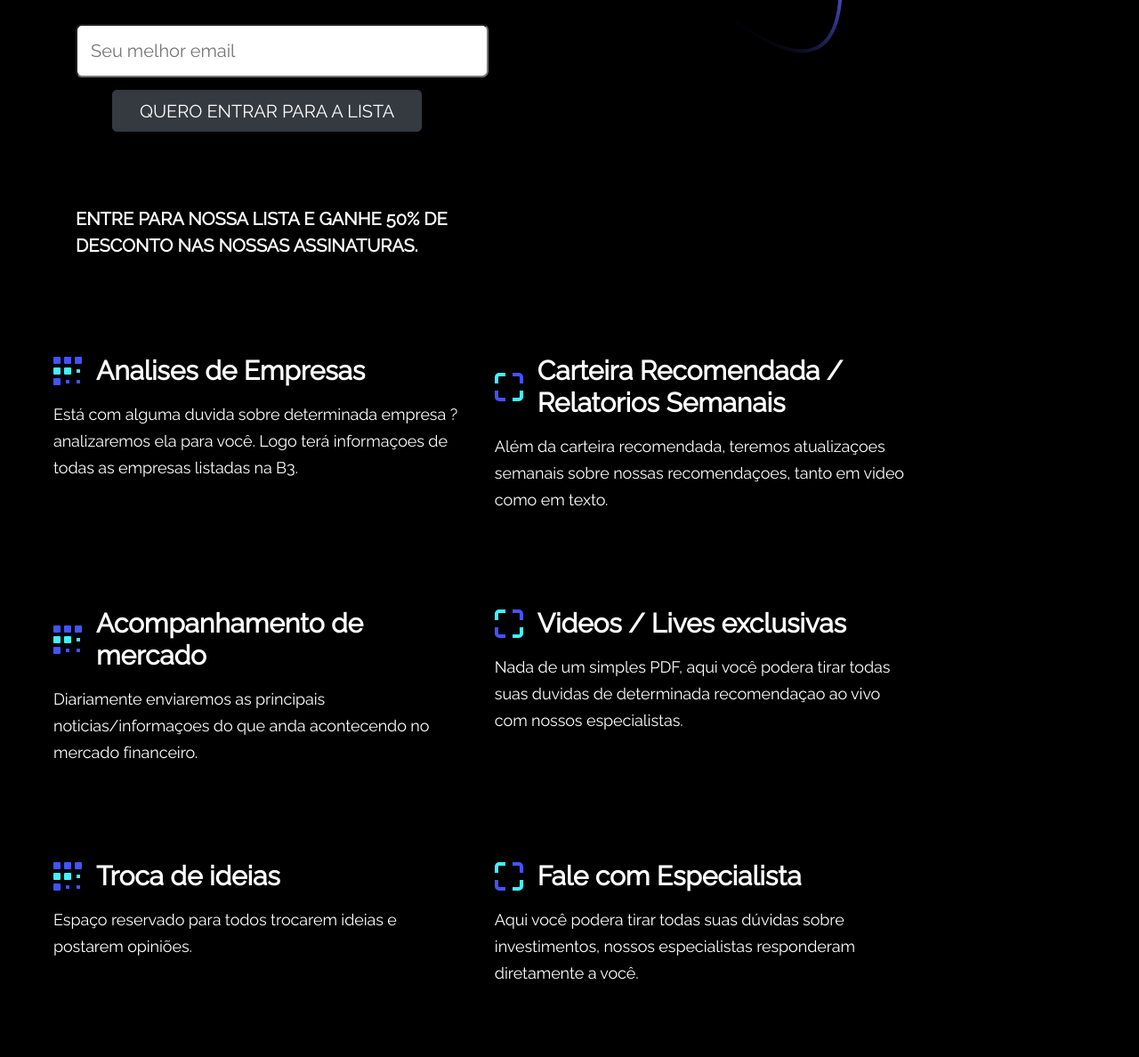
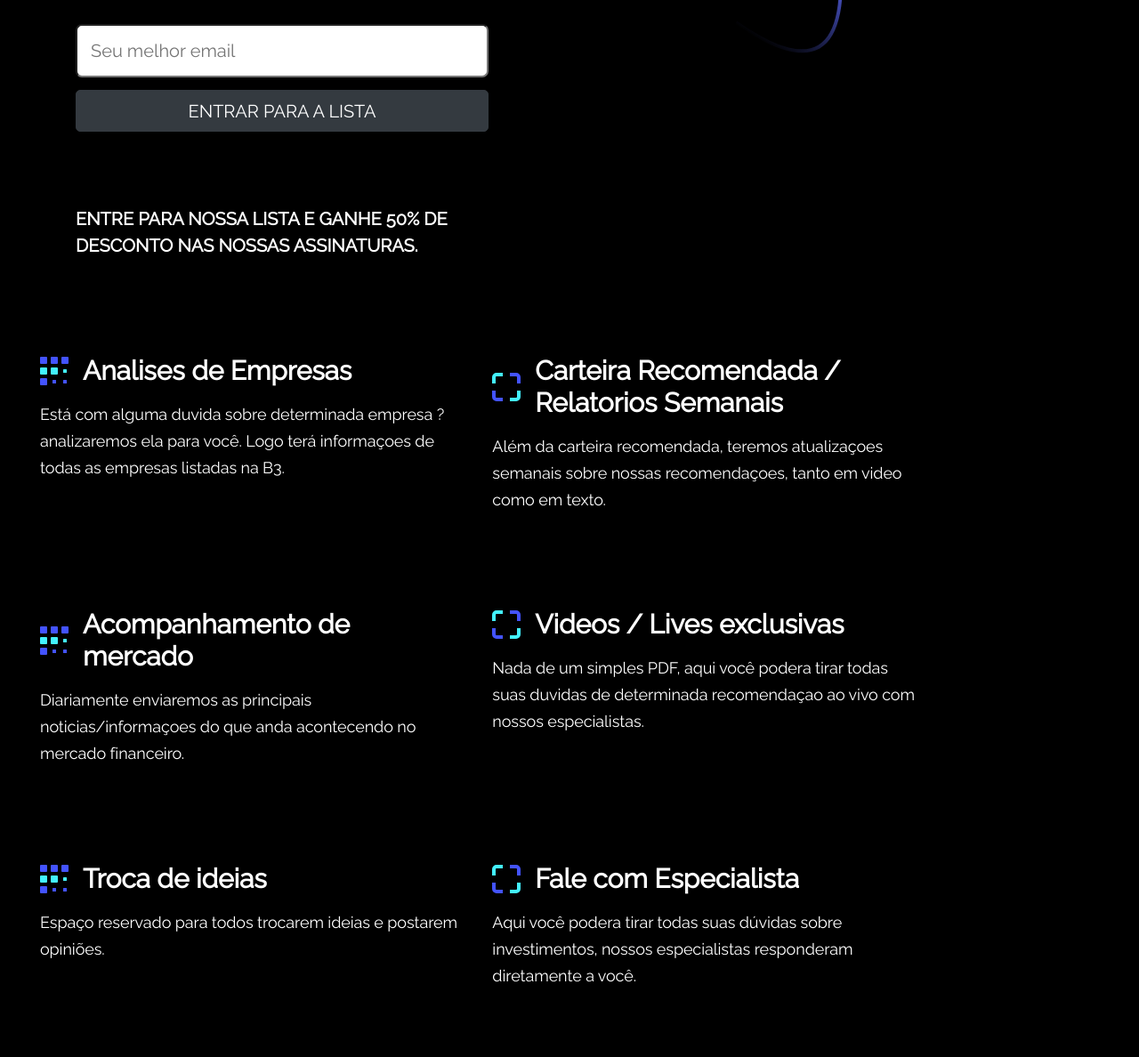
Before and after one commit to jonrato/merlinresearchlandingpage, a plain HTML site: page index.html in a window 1280 px wide. Shown: the part 917-2105 px from the top of the page at 89% size. Drawn offline with nearby package versions, Linux system fonts and the light colour scheme; a script that the page names is missing.

Commit message:
Landing Page Merlin Research

```diff
--- a/index.html
+++ b/index.html
@@ -67,8 +67,8 @@ Sem conflito de interesses e sem perda de tempo, nosso unico proposito aqui é f
 
 	                            </div>
 
-	                            <div class="col-12 offset-1" style="padding-bottom: 12%">
-	                                <input type="button" class="btn btn-dark col-9" onclick="sendEmail();" value="QUERO ENTRAR PARA A LISTA"/>
+	                            <div class="col-12 offset-0" style="padding-bottom: 12%">
+	                                <input type="button" class="btn btn-dark col-12" onclick="sendEmail();" value="ENTRAR PARA A LISTA"/>
 	                            </div>
 
 
@@ -351,13 +351,13 @@ Sem conflito de interesses e sem perda de tempo, nosso unico proposito aqui é f
                 </div>
             </section>
 
-            <section class="features section col-12">
+            <section class="features section">
                 <div class="container col-12">
                     <div class="features-inner section-inner col-12">
 						<div class="features-wrap col-12">
 							<div class="row" style="padding-bottom: 5%;">
 
-	                        <div class="feature col-5">
+	                        <div class="feature col-lg-5 col-md-5 col-sm-10 cold-xs-10">
 	                            <div class="feature-inner">
 									<div class="feature-header mb-16">
 										<div class="feature-icon mr-16">
@@ -381,7 +381,7 @@ Sem conflito de interesses e sem perda de tempo, nosso unico proposito aqui é f
 
 
 
-							<div class="feature col-5">
+							<div class="feature col-lg-5 col-md-5 col-sm-10 cold-xs-10">
 	                            <div class="feature-inner">
 									<div class="feature-header mb-16">
 										<div class="feature-icon mr-16">
@@ -403,7 +403,7 @@ Sem conflito de interesses e sem perda de tempo, nosso unico proposito aqui é f
 	                    </div>
 
 	                    <div class="row" style="padding-bottom: 5%">
-							<div class="feature col-5">
+							<div class="feature col-lg-5 col-md-5 col-sm-10 cold-xs-10">
 	                            <div class="feature-inner">
 									<div class="feature-header mb-16">
 										<div class="feature-icon mr-16">
@@ -426,7 +426,7 @@ Sem conflito de interesses e sem perda de tempo, nosso unico proposito aqui é f
 
 							</div>
 
-	                            <div class="feature col-5">
+	                            <div class="feature col-lg-5 col-md-5 col-sm-10 cold-xs-10">
 	                            <div class="feature-inner">
 									<div class="feature-header mb-16">
 										<div class="feature-icon mr-16">
@@ -451,7 +451,7 @@ Sem conflito de interesses e sem perda de tempo, nosso unico proposito aqui é f
 	                    <div class="row" style="padding-bottom: 5%">
 
 
-	                        <div class="feature col-5">
+	                        <div class="feature col-lg-5 col-md-5 col-sm-10 cold-xs-10">
 	                            <div class="feature-inner">
 									<div class="feature-header mb-16">
 										<div class="feature-icon mr-16">
@@ -474,7 +474,7 @@ Sem conflito de interesses e sem perda de tempo, nosso unico proposito aqui é f
 	                        </div>
 
 
-	                        <div class="feature col-5">
+	                        <div class="feature col-lg-5 col-md-5 col-sm-10 cold-xs-10">
 	                            <div class="feature-inner">
 									<div class="feature-header mb-16">
 										<div class="feature-icon mr-16">
@@ -501,7 +501,7 @@ Sem conflito de interesses e sem perda de tempo, nosso unico proposito aqui é f
 	                    <div class="row" style="padding-bottom: 5%">
 
 
-	                        <div class="feature col-5">
+	                        <div class="feature col-lg-5 col-md-5 col-sm-10 cold-xs-10">
 	                            <div class="feature-inner">
 									<div class="feature-header mb-16">
 										<div class="feature-icon mr-16">
@@ -524,7 +524,7 @@ Sem conflito de interesses e sem perda de tempo, nosso unico proposito aqui é f
 	                            </div>
 	                        </div>
 
-	                        <div class="feature col-5">
+	                        <div class="feature col-lg-5 col-md-5 col-sm-10 cold-xs-10">
 	                            <div class="feature-inner">
 									<div class="feature-header mb-16">
 										<div class="feature-icon mr-16">
@@ -608,16 +608,7 @@ Sem conflito de interesses e sem perda de tempo, nosso unico proposito aqui é f
 
 
 <!-- Smartsupp Live Chat script -->
-<script type="text/javascript">
-var _smartsupp = _smartsupp || {};
-_smartsupp.key = '04edb725f91df07bd09fc7787c7ce8649de0f2dc';
-window.smartsupp||(function(d) {
-  var s,c,o=smartsupp=function(){ o._.push(arguments)};o._=[];
-  s=d.getElementsByTagName('script')[0];c=d.createElement('script');
-  c.type='text/javascript';c.charset='utf-8';c.async=true;
-  c.src='https://www.smartsuppchat.com/loader.js?';s.parentNode.insertBefore(c,s);
-})(document);
-</script>
+
 
 </body>
 </html>
```
